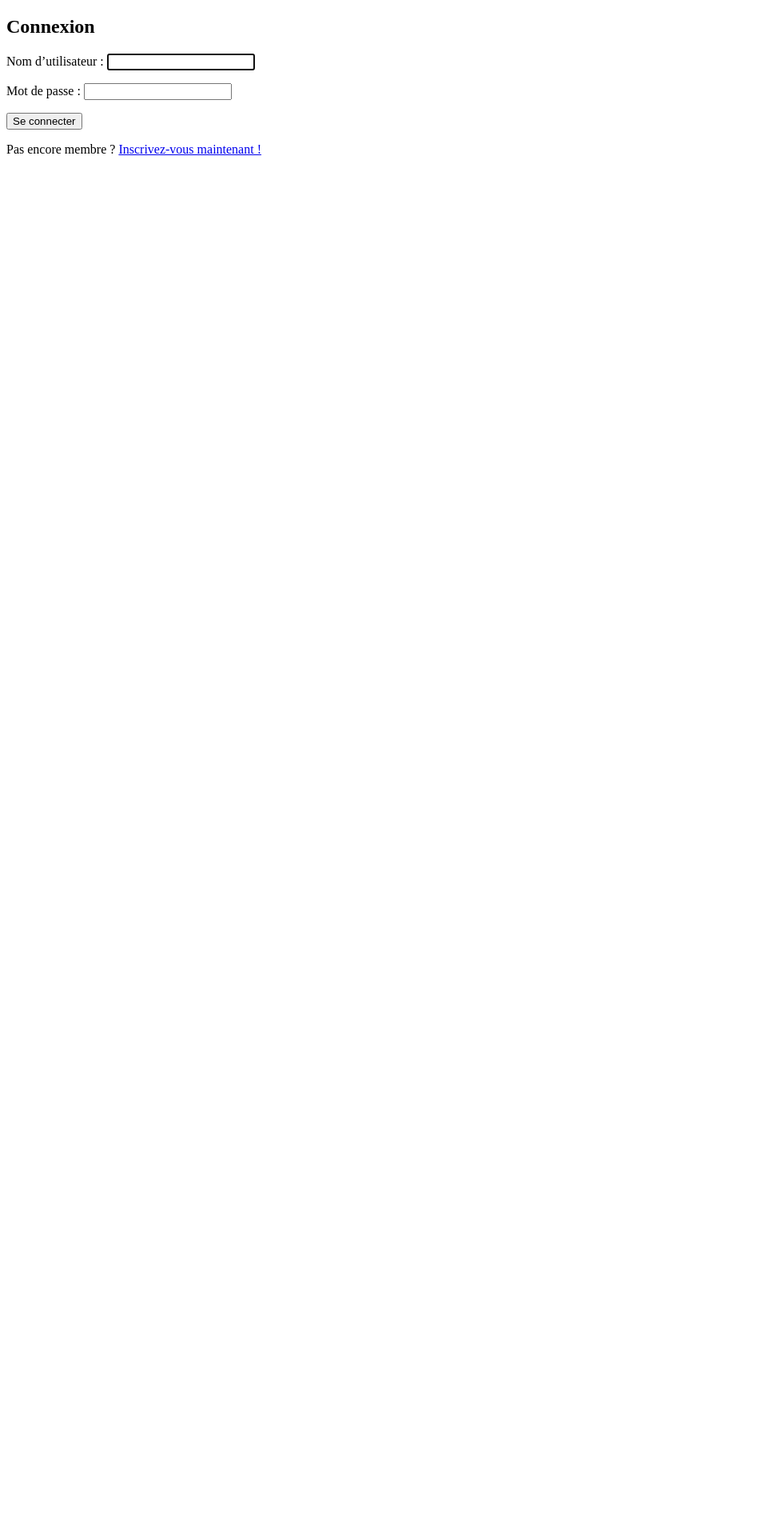
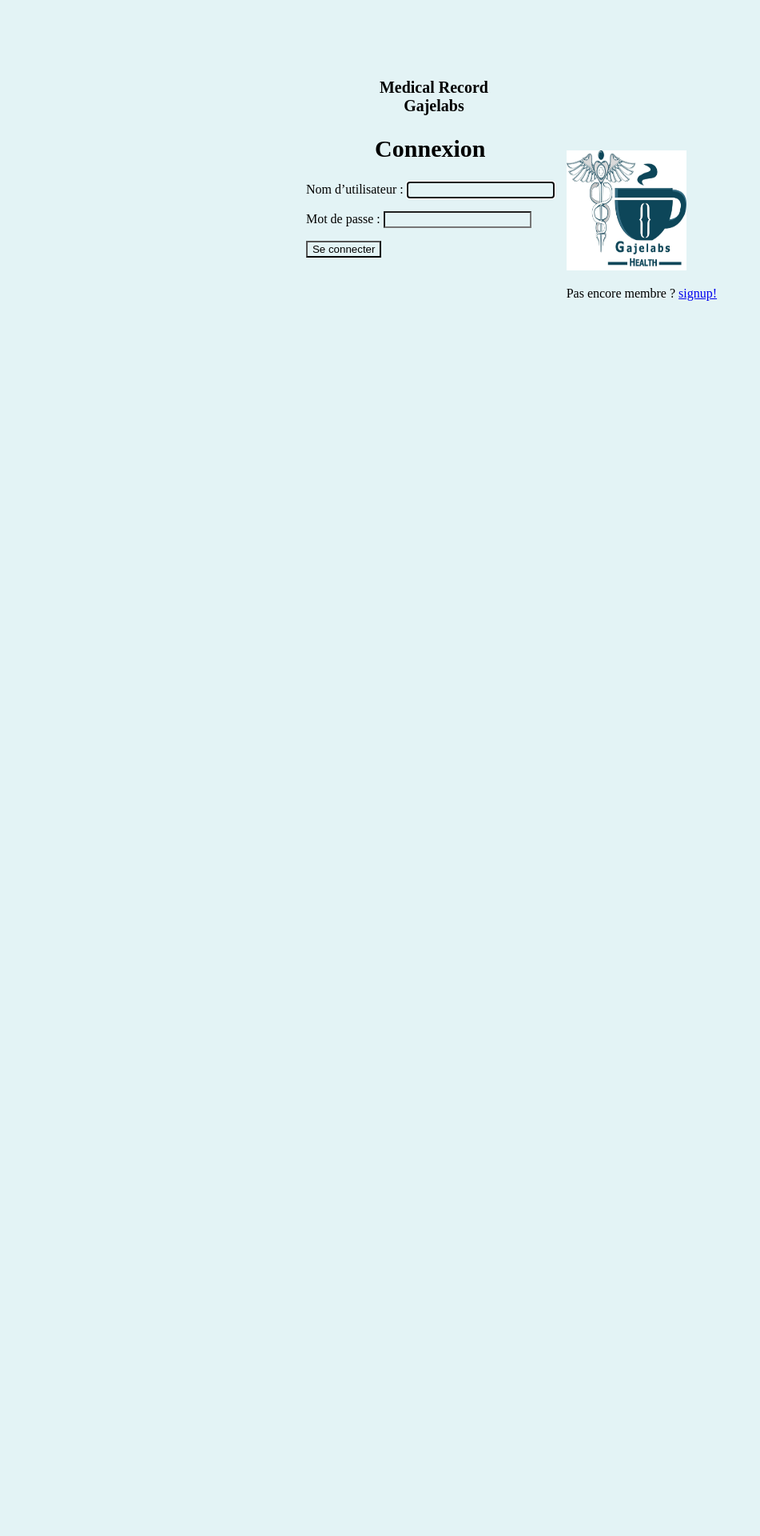
Before and after one commit to NchourupouoM/medical_record, a Django app: page / in a window 1280 px wide. Shown: the top 1920 px of the page at 80% size, without its empty margins (0-951 px from the left). Before the commit the page ends 194 px from the top, so only its background shows below. Run offline with Django 5.2, Linux system fonts and the light colour scheme.

Commit message:
creation du dossier static et premiere mise en forme sur le login page

```diff
--- a/medical_record/authentication/templates/authentication/login.html
+++ b/medical_record/authentication/templates/authentication/login.html
@@ -1,10 +1,20 @@
 {% extends 'base.html' %}
 {% block content %}
-<h2>Connexion</h2>
-<form method="post">
-    {{ form.as_p }}
-    {% csrf_token %}
-    <button type="submit">Se connecter</button>
-</form>
-<p>Pas encore membre ? <a href="{% url 'signup' %}">Inscrivez-vous maintenant !</a></p>
+{% load static %}
+
+<div class="ConnexionPage">
+    <div class="formConnexion">
+        <p class="GajelabTitle">Medical Record Gajelabs</p>
+        <h2 >Connexion</h2>
+        <form method="post">
+            {{ form.as_p }}
+            {% csrf_token %}
+            <button type="submit">Se connecter</button>
+        </form>
+    </div>
+    <div class="imageGajelab">
+        <img src="{% static 'images/gajelab.jpeg'%}" alt="">
+        <p class="inscriptionLink">Pas encore membre ? <a href="{% url 'signup' %}">signup!</a></p>
+    </div>
+</div>
 {% endblock content %}
--- a/medical_record/medical_record/settings.py
+++ b/medical_record/medical_record/settings.py
@@ -120,7 +120,7 @@ USE_TZ = True
 # https://docs.djangoproject.com/en/5.0/howto/static-files/
 
 STATIC_URL = "static/"
-
+STATICFILES_DIRS = [BASE_DIR.joinpath('static/')]
 # Default primary key field type
 # https://docs.djangoproject.com/en/5.0/ref/settings/#default-auto-field
 
@@ -131,3 +131,6 @@ AUTH_USER_MODEL = 'authentication.User'
 LOGIN_URL = 'login'
 LOGIN_REDIRECT_URL = 'home'
 LOGOUT_REDIRECT_URL = LOGIN_URL
+
+MEDIA_URL = '/media/'
+MEDIA_ROOT = BASE_DIR.joinpath('media/')
--- a/medical_record/medical_record/urls.py
+++ b/medical_record/medical_record/urls.py
@@ -1,5 +1,7 @@
 from django.contrib import admin
+from django.conf import settings
 from django.urls import path
+from django.conf.urls.static import static
 from django.contrib.auth.views import LoginView,LogoutView,PasswordChangeDoneView,PasswordChangeView
 
 import authentication.views
@@ -24,3 +26,7 @@ urlpatterns = [
     path('signup/',authentication.views.signup_page, name='signup'),
 
 ]
+
+if settings.DEBUG:
+    urlpatterns += static(
+        settings.MEDIA_URL, document_root=settings.MEDIA_ROOT)
--- /dev/null
+++ b/medical_record/static/index.css
@@ -0,0 +1,35 @@
+*{
+    background-color: rgb(227, 243, 245);
+}
+
+.ConnexionPage{
+    gap: 15px;
+    display: flex;
+    flex-direction: row;
+    align-items: center;
+    justify-content: center;
+    margin-bottom: 400em;
+}
+
+.imageGajelab img{
+    margin-top: 180px;
+    width: 150px;
+    height: 150px;
+}
+
+/* .formConnexion{
+
+} */
+
+.GajelabTitle{
+    font-size: 20px;
+    font-weight: bolder;
+    text-align: center;
+    width: 200px;
+    margin-left: 60px;
+}
+
+h2{
+    font-size: 30px;
+    text-align: center;
+}
--- a/medical_record/templates/base.html
+++ b/medical_record/templates/base.html
@@ -1,9 +1,11 @@
+{% load static %}
 <!DOCTYPE html>
 <html lang="en">
 <head>
     <meta charset="UTF-8">
     <meta name="viewport" content="width=device-width, initial-scale=1.0">
     <title> medical record </title>
+    <link rel="stylesheet" href="{% static 'index.css'%}">
 </head>
 <body>
     {% block content %}{% endblock content %}
```
Also changed, not shown: medical_record/db.sqlite3, medical_record/static/images/gajelab.jpeg (added).
